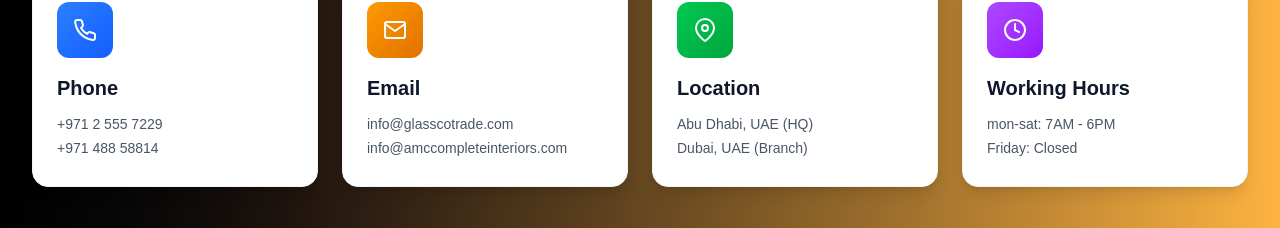
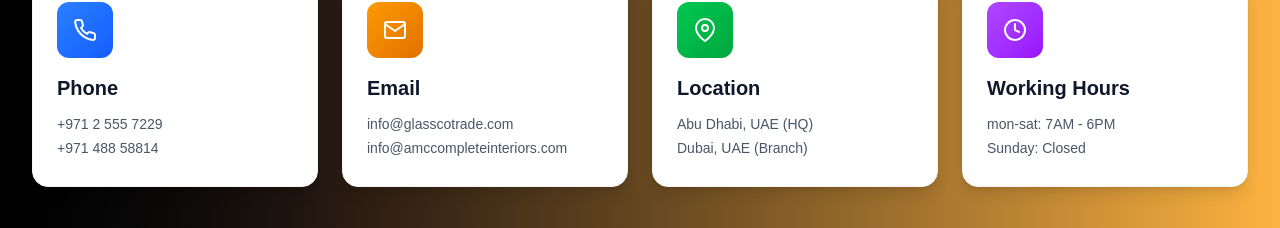
Before and after one commit to mehediakash01/Glassco-website, a Next.js app: page / in a window 1280 px wide. Shown: the part 7073-7301 px from the top of the page. Built offline with nearby package versions, Linux system fonts and the light colour scheme; no server answers; the database is empty.

Commit message:
updated working days

```diff
--- a/src/app/contact/page.jsx
+++ b/src/app/contact/page.jsx
@@ -52,7 +52,7 @@ const ContactSection = () => {
     {
       icon: <FiClock />,
       title: 'Working Hours',
-      details: ['mon-sat: 7AM - 6PM', 'Friday: Closed'],
+      details: ['mon-sat: 7AM - 6PM', 'Sunday: Closed'],
       link: null,
       color: 'from-purple-500 to-purple-600'
     }
```
